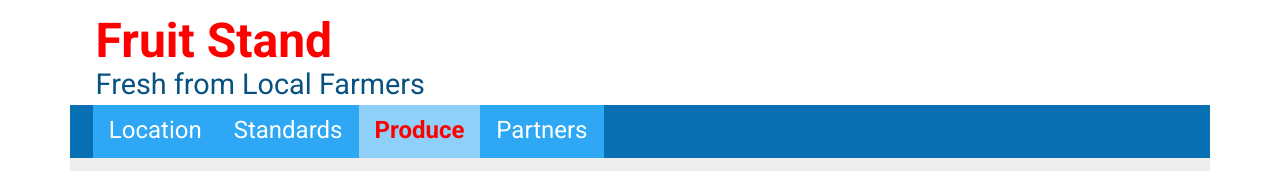
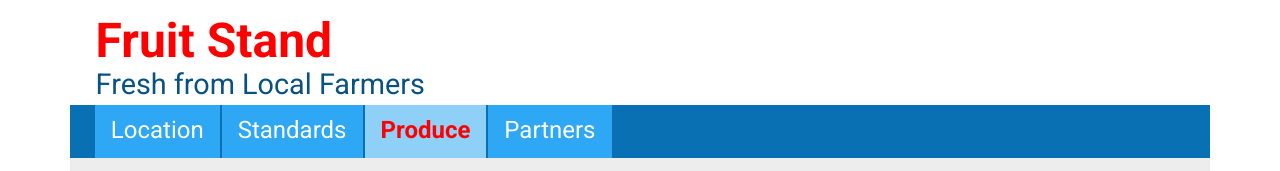
Before and after one commit to JBowman-2/Fruit-Stand, a plain HTML site: page index.html in a window 1280 px wide. Shown: the top 171 px of the page. Drawn offline with Linux system fonts and the light colour scheme.

Commit message:
nav style

```diff
--- a/scss/_small.scss
+++ b/scss/_small.scss
@@ -53,6 +53,7 @@ nav li {
     list-style-type: none;
     text-align: center;
     background-color: lighten($subColor, 20%);
+    border-left: 2px solid $subColor;
 
 }
 
```
Also changed, not shown: css/styles.css.
